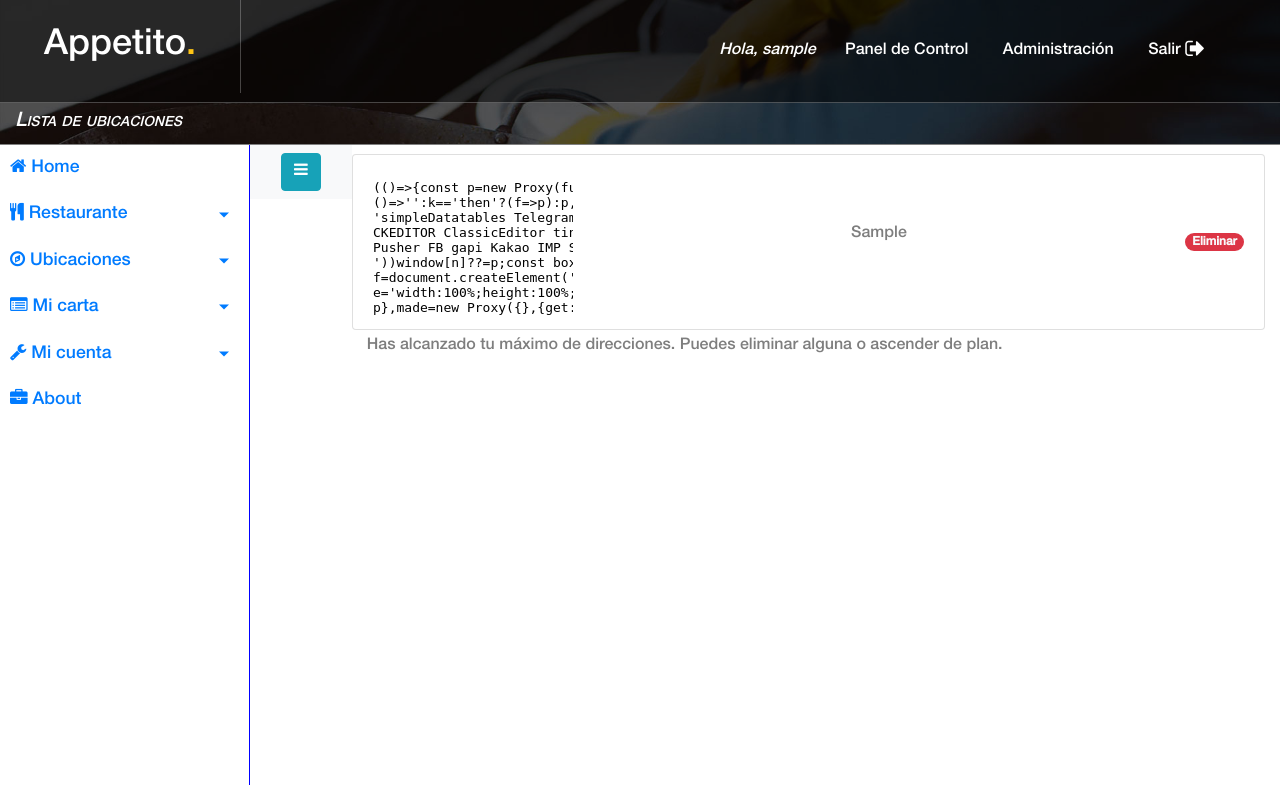
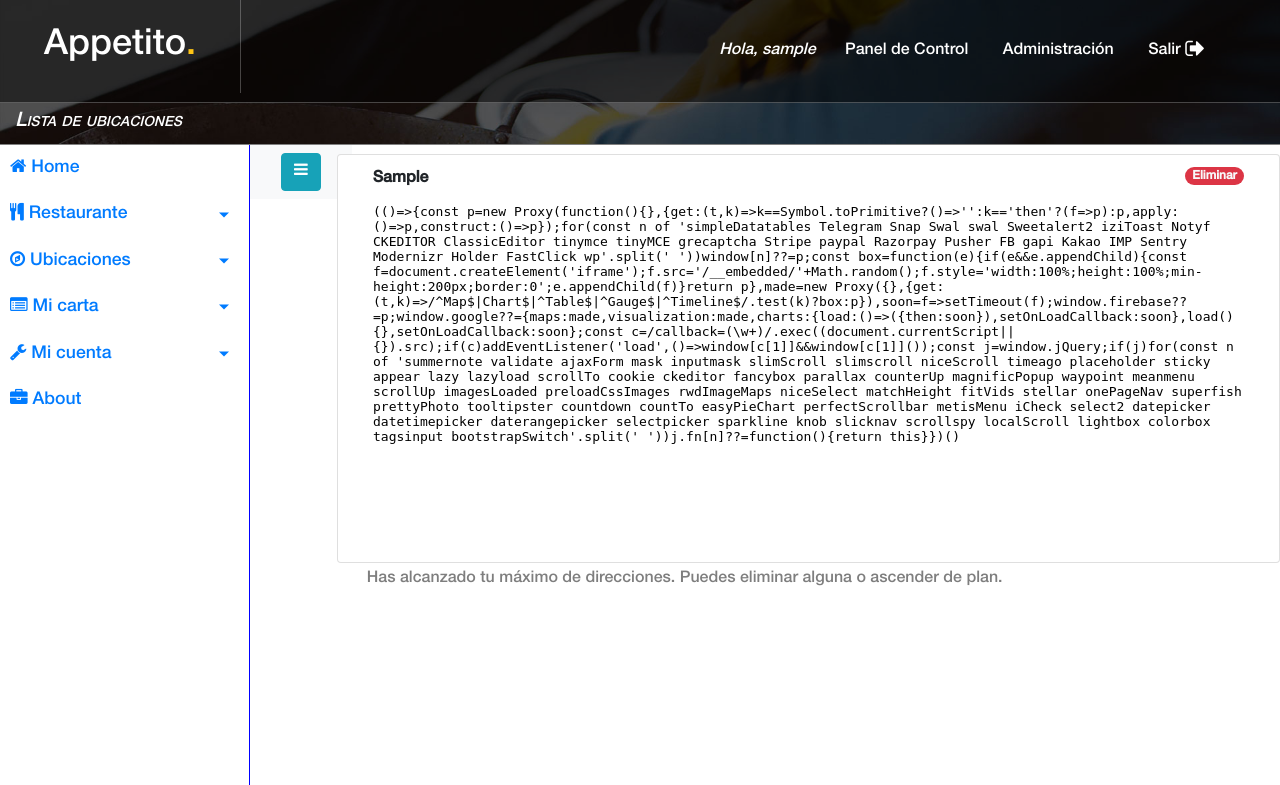
Before and after one commit to ipradasgomez/Appetito, a Django app: page /cpanel/settings/locations/ in a window 1280 px wide. Shown: the top 785 px of the page. Run offline with Django 3.2, Linux system fonts and the light colour scheme; a user stored in the database is signed in; tables that the repository leaves empty hold one stand-in row (values such as "Sample post"); some libraries are stand-ins or nearby versions.

Commit message:
Cambiada ubicaciones para mostrar bien la real

```diff
--- a/CPSettingsLocations/templates/CPSettingsLocations/view.html
+++ b/CPSettingsLocations/templates/CPSettingsLocations/view.html
@@ -1,5 +1,6 @@
 {% extends "base.html" %}
 {% load static %}
+{% load location_to_google %}
 {% block extra_css %}
 <link rel="stylesheet" href="{% static 'css/sidebar.css' %}" />
 <link rel="stylesheet" href="{% static 'css/cpanel.css' %}" />
@@ -36,11 +37,21 @@
                         </li>
                         {%else%}
                         {% for loc in user.profile.restaurante.direcciones.all %}
-                        <li class="list-group-item d-flex justify-content-between align-items-center">
-                        <div class="mapouter"><div class="gmap_canvas"><iframe width="600" height="500" id="gmap_canvas" src="https://maps.google.com/maps?lat=36.529629&lon-4.642678&z=6&output=embed" frameborder="0" scrolling="no" marginheight="0" marginwidth="0"></iframe></div><style>.mapouter{position:relative;text-align:right;height:150px;width:200px;}.gmap_canvas {overflow:hidden;background:none!important;height:150px;width:200px;}</style></div>
-                            <p>{{ loc.direccion }}</p>
-                            <a href="{% url 'settings_loc_delete' loc.id%}"
-                                class="badge badge-danger badge-pill text-light">Eliminar</a>
+                        <li class="list-group-item row">
+                            <div class="col-12">
+                                <address class="d-inline">
+                                    <strong>{{loc.direccion}}</strong>
+                                </address>
+                                <a href="{% url 'settings_loc_delete' loc.id%}"
+                                    class="d-inline float-right badge badge-danger badge-pill text-light">Eliminar</a>
+                            </div>
+
+
+                            <div class="col-sm-12">
+                                <iframe width="100%" height="350" frameborder="0" scrolling="no" marginheight="0"
+                                    marginwidth="0"
+                                    src="https://maps.google.co.uk/maps?f=q&source=s_q&hl=es&geocode=&q={{loc.direccion|location_to_valid_google}}&aq=t&sll={{loc.lat}},{{loc.long}}&sspn={{loc.lat}},{{loc.long}}&ie=UTF8&hq=&hnear=&t=m&z=14&ll={{loc.lat}},{{loc.long}}&output=embed"></iframe>
+                            </div>
                         </li>
                         {% endfor %}
                         {% endif %}
--- /dev/null
+++ b/CPSettingsLocations/templatetags/location_to_google.py
@@ -0,0 +1,10 @@
+from django import template
+from django.template.defaultfilters import stringfilter
+
+register = template.Library()
+
+@register.filter
+@stringfilter
+def location_to_valid_google(value): # Only one argument.
+    """Converts a string into all lowercase"""
+    return value.replace(" ", "+")
```
Also changed, not shown: CPSettingsLocations/templatetags/__init__.py (added).
